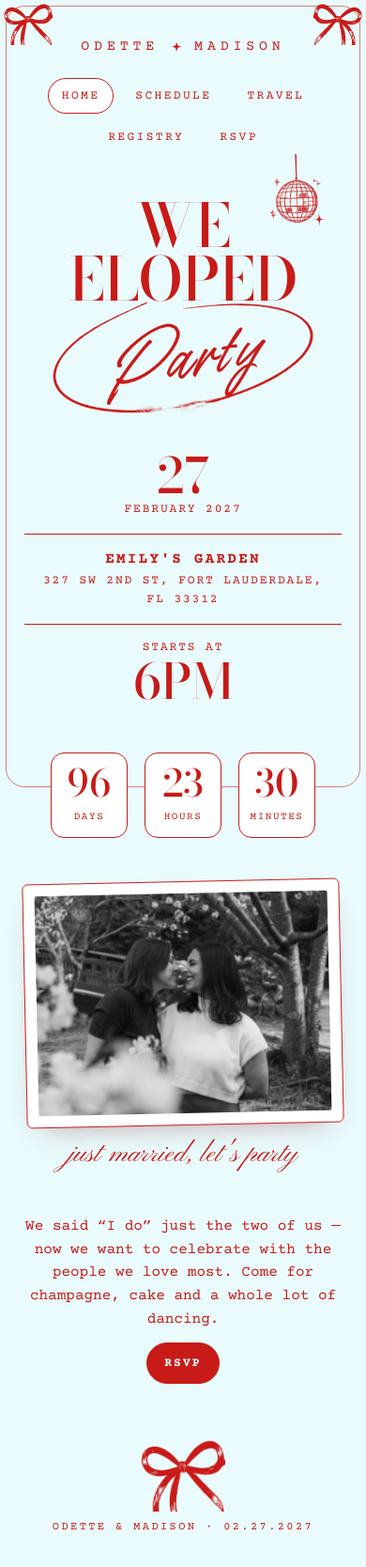
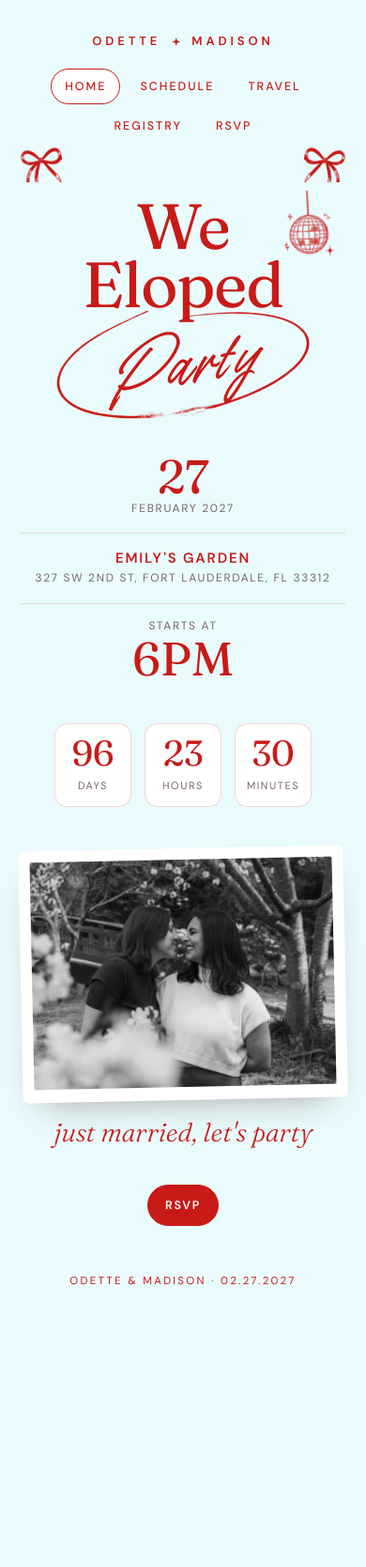
Before and after one commit to Obengochea/M-and-O-, a plain HTML site: page index.html in a window 390 px wide. Shown: the whole page at 94% size. After the commit the page ends 1444 px from the top, so only its background shows below. Drawn offline with nearby package versions, Linux system fonts and the light colour scheme.

Commit message:
Softer design: new fonts, calmer inner pages, scroll-reactive disco ball
Co-Authored-By: Claude Opus 5.5 <noreply@anthropic.com>
Claude-Session: https://claude.ai/code/session_01XDZUmWwtCE5UDyAeJEju6P

```diff
--- a/index.html
+++ b/index.html
@@ -6,36 +6,31 @@
 <title>Odette & Madison — We Eloped Party</title>
 <link rel="preconnect" href="https://fonts.googleapis.com">
 <link rel="preconnect" href="https://fonts.gstatic.com" crossorigin>
-<link href="https://fonts.googleapis.com/css2?family=Bodoni+Moda:opsz,wght@6..96,500;6..96,600&family=Courier+Prime:wght@400;700&family=Pinyon+Script&display=swap" rel="stylesheet">
+<link href="https://fonts.googleapis.com/css2?family=DM+Sans:opsz,wght@9..40,400;9..40,500;9..40,600&family=Fraunces:ital,opsz,wght,SOFT,WONK@0,9..144,300..600,0..100,0..1;1,9..144,300..600,0..100,0..1&display=swap" rel="stylesheet">
 <style>
   :root{
     --sky:#e9fbfd;
-    --sky-2:#d9f4f7;
+    --cream:#fffdf9;
     --red:#c81b18;
-    --red-soft:rgba(200,27,24,.14);
-    --ink:#7a1210;
+    --red-soft:rgba(200,27,24,.18);
+    --text:#3b2b2b;
+    --muted:#7a6464;
   }
   *{box-sizing:border-box}
-  html,body{margin:0;background:var(--sky);color:var(--red)}
-  body{font-family:"Courier Prime",ui-monospace,monospace;font-size:16px;line-height:1.55;-webkit-font-smoothing:antialiased}
+  html,body{margin:0;background:var(--sky);color:var(--text)}
+  body{font-family:"DM Sans",system-ui,sans-serif;font-size:16px;line-height:1.6;-webkit-font-smoothing:antialiased}
   a{color:var(--red)}
   img{display:block;max-width:100%}
+  .serif{font-family:"Fraunces",Georgia,serif;font-variation-settings:"SOFT" 100,"WONK" 1}
 
-  /* wavy ribbon frame */
-  .frame{position:fixed;inset:10px;border:1.5px solid var(--red);border-radius:28px;pointer-events:none;z-index:0;opacity:.55}
-  .corner{position:fixed;width:74px;z-index:1;pointer-events:none}
-  .corner.tl{top:4px;left:4px}
-  .corner.tr{top:4px;right:4px;transform:scaleX(-1)}
-  @media (max-width:640px){.corner{width:52px}.frame{inset:6px;border-radius:20px}}
-
-  .wrap{position:relative;z-index:2;max-width:900px;margin:0 auto;padding:28px 26px 80px}
+  .wrap{position:relative;max-width:920px;margin:0 auto;padding:26px 22px 70px}
 
   /* header + tabs */
-  header{text-align:center;padding-top:10px}
-  .names{letter-spacing:.32em;text-transform:uppercase;font-size:15px;display:flex;justify-content:center;gap:14px;align-items:center}
-  .star{display:inline-block;width:10px;height:10px;background:var(--red);clip-path:polygon(50% 0,62% 38%,100% 50%,62% 62%,50% 100%,38% 62%,0 50%,38% 38%)}
-  nav{display:flex;flex-wrap:wrap;justify-content:center;gap:6px 8px;margin:22px 0 6px}
-  nav a{font-family:"Courier Prime",monospace;text-transform:uppercase;letter-spacing:.18em;font-size:13px;text-decoration:none;padding:8px 14px;border:1.5px solid transparent;border-radius:999px;transition:background .2s,border-color .2s}
+  header{text-align:center;padding-top:8px}
+  .names{color:var(--red);letter-spacing:.3em;text-transform:uppercase;font-size:13px;font-weight:600;display:flex;justify-content:center;gap:12px;align-items:center}
+  .star{display:inline-block;width:9px;height:9px;background:var(--red);clip-path:polygon(50% 0,62% 38%,100% 50%,62% 62%,50% 100%,38% 62%,0 50%,38% 38%)}
+  nav{display:flex;flex-wrap:wrap;justify-content:center;gap:4px 6px;margin:18px 0 4px}
+  nav a{color:var(--red);text-transform:uppercase;letter-spacing:.16em;font-size:12.5px;font-weight:500;text-decoration:none;padding:8px 14px;border:1px solid transparent;border-radius:999px;transition:background .2s,border-color .2s}
   nav a:hover{border-color:var(--red-soft)}
   nav a[aria-current="page"]{border-color:var(--red);background:#fff}
 
@@ -43,77 +38,80 @@
   section.on{display:block}
   @keyframes fade{from{opacity:0;transform:translateY(6px)}to{opacity:1;transform:none}}
 
-  h1,h2{font-family:"Bodoni Moda",serif;font-weight:500;text-transform:uppercase;line-height:.9;margin:0;letter-spacing:-.01em}
-  h2{font-size:clamp(44px,8vw,72px);text-align:center;margin:30px 0 8px}
-  .kicker{text-align:center;text-transform:uppercase;letter-spacing:.22em;font-size:13px;margin:0 0 30px}
+  h1,h2,h3{font-family:"Fraunces",Georgia,serif;font-variation-settings:"SOFT" 100,"WONK" 1;font-weight:400;color:var(--red);margin:0;line-height:1}
+  h2{font-size:clamp(40px,7vw,60px);text-align:center;margin:26px 0 6px}
+  .kicker{text-align:center;color:var(--muted);font-size:15px;margin:0 0 28px}
+
+  /* inner pages sit on a calm cream panel */
+  .panel{background:var(--cream);border-radius:24px;padding:10px clamp(18px,4vw,40px) 36px;box-shadow:0 18px 40px -30px rgba(122,18,16,.35)}
 
   /* home */
-  .hero{position:relative;text-align:center;margin-top:20px}
-  .hero h1{font-size:clamp(64px,13vw,124px)}
-  .party{width:min(520px,82%);margin:-6px auto 0}
-  .disco{position:absolute;right:2%;top:-14px;width:clamp(80px,15vw,140px);animation:sway 6s ease-in-out infinite;transform-origin:50% 0}
+  .hero{position:relative;text-align:center;padding:34px 0 0}
+  .hero h1{font-size:clamp(68px,13vw,128px);letter-spacing:-.02em;line-height:.92}
+  .party{width:min(480px,78%);margin:-4px auto 0}
+  .bow{position:absolute;top:0;width:clamp(48px,8vw,70px);pointer-events:none}
+  .bow.l{left:0}.bow.r{right:0;transform:scaleX(-1)}
+  .disco-wrap{position:absolute;right:9%;top:6px;width:clamp(76px,13vw,128px);transform-origin:50% 0;animation:sway 6s ease-in-out infinite}
+  .disco{transform-origin:50% 0;transition:transform .25s ease-out,filter .25s ease-out;will-change:transform}
   @keyframes sway{0%,100%{transform:rotate(-3deg)}50%{transform:rotate(3deg)}}
-  .candles{position:absolute;left:1%;top:60px;width:clamp(56px,10vw,96px)}
-  @media (max-width:640px){.candles{display:none}.disco{width:58px;top:-48px;right:6%}.hero{margin-top:46px}}
+  .candles{position:absolute;left:8%;top:90px;width:clamp(56px,9vw,88px)}
+  @media (max-width:640px){.candles{display:none}.disco-wrap{width:54px;top:46px;right:4%}.hero{padding-top:52px}.bow{width:44px}}
+  @media (prefers-reduced-motion:reduce){.disco-wrap{animation:none}.disco{transition:none}}
 
-  .infobar{display:grid;grid-template-columns:1fr 1.4fr 1fr;align-items:center;margin:34px auto 0;max-width:720px;text-align:center}
+  .infobar{display:grid;grid-template-columns:1fr 1.4fr 1fr;align-items:center;margin:30px auto 0;max-width:700px;text-align:center}
   .infobar>div{padding:6px 14px}
-  .infobar>div+div{border-left:1.5px solid var(--red)}
-  .big{font-family:"Bodoni Moda",serif;font-size:52px;line-height:1}
-  .small{text-transform:uppercase;letter-spacing:.14em;font-size:13px}
-  .venue{font-weight:700;letter-spacing:.14em;text-transform:uppercase;font-size:16px}
-  @media (max-width:640px){.infobar{grid-template-columns:1fr}.infobar>div+div{border-left:0;border-top:1.5px solid var(--red);margin-top:10px;padding-top:14px}}
+  .infobar>div+div{border-left:1px solid var(--red-soft)}
+  .big{font-family:"Fraunces",Georgia,serif;font-variation-settings:"SOFT" 100,"WONK" 1;color:var(--red);font-size:50px;line-height:1}
+  .small{text-transform:uppercase;letter-spacing:.14em;font-size:12px;color:var(--muted)}
+  .venue{font-weight:600;letter-spacing:.12em;text-transform:uppercase;font-size:15px;color:var(--red)}
+  @media (max-width:640px){.infobar{grid-template-columns:1fr}.infobar>div+div{border-left:0;border-top:1px solid var(--red-soft);margin-top:10px;padding-top:14px}}
 
-  .photo{margin:46px auto 0;max-width:760px;padding:12px;background:#fff;border:1.5px solid var(--red);border-radius:6px;transform:rotate(-1.2deg);box-shadow:0 14px 30px -18px rgba(122,18,16,.45)}
+  .photo{margin:44px auto 0;max-width:740px;padding:12px 12px 14px;background:#fff;border-radius:6px;transform:rotate(-1.2deg);box-shadow:0 18px 36px -22px rgba(60,20,20,.45)}
   .photo img{filter:grayscale(1) contrast(1.02);border-radius:2px}
-  .caption{font-family:"Pinyon Script",cursive;font-size:30px;text-align:center;margin-top:8px;color:var(--red)}
+  .caption{font-family:"Fraunces",Georgia,serif;font-style:italic;font-variation-settings:"SOFT" 100,"WONK" 1;font-weight:300;font-size:28px;text-align:center;margin-top:12px;color:var(--red)}
 
-  .countdown{display:flex;justify-content:center;gap:18px;margin:44px 0 0;flex-wrap:wrap}
-  .countdown div{min-width:82px;text-align:center;border:1.5px solid var(--red);border-radius:14px;padding:10px 6px;background:#fff}
-  .countdown b{display:block;font-family:"Bodoni Moda",serif;font-size:40px;font-weight:500;line-height:1.1}
-  .countdown span{text-transform:uppercase;letter-spacing:.14em;font-size:11px}
-
-  .story{max-width:560px;margin:40px auto 0;text-align:center}
+  .countdown{display:flex;justify-content:center;gap:14px;margin:38px 0 0;flex-wrap:wrap}
+  .countdown div{min-width:82px;text-align:center;border:1px solid var(--red-soft);border-radius:14px;padding:10px 6px;background:#fff}
+  .countdown b{display:block;font-family:"Fraunces",Georgia,serif;font-variation-settings:"SOFT" 100,"WONK" 1;font-weight:400;color:var(--red);font-size:38px;line-height:1.1}
+  .countdown span{text-transform:uppercase;letter-spacing:.14em;font-size:11px;color:var(--muted)}
+  .center{text-align:center}
 
   /* schedule */
-  .timeline{max-width:620px;margin:0 auto;position:relative}
-  .timeline:before{content:"";position:absolute;left:112px;top:8px;bottom:8px;border-left:1.5px dashed var(--red)}
-  .ev{display:grid;grid-template-columns:96px 1fr;gap:34px;padding:16px 0;position:relative}
-  .ev:after{content:"";position:absolute;left:105px;top:24px;width:14px;height:14px;background:var(--red);clip-path:polygon(50% 0,62% 38%,100% 50%,62% 62%,50% 100%,38% 62%,0 50%,38% 38%)}
-  .ev .t{font-family:"Bodoni Moda",serif;font-size:28px;text-align:right;line-height:1.1}
-  .ev h3{margin:0;font-family:"Courier Prime",monospace;text-transform:uppercase;letter-spacing:.14em;font-size:16px}
-  .ev p{margin:4px 0 0;color:var(--ink)}
-  .cake{width:min(300px,70%);margin:30px auto 0}
-  .note{max-width:620px;margin:26px auto 0;text-align:center;border:1.5px solid var(--red);border-radius:14px;padding:14px 18px;background:#fff}
+  .timeline{max-width:600px;margin:0 auto;position:relative}
+  .timeline:before{content:"";position:absolute;left:104px;top:10px;bottom:10px;border-left:1px dashed var(--red-soft)}
+  .ev{display:grid;grid-template-columns:88px 1fr;gap:34px;padding:14px 0;position:relative}
+  .ev:after{content:"";position:absolute;left:98px;top:22px;width:13px;height:13px;background:var(--red);clip-path:polygon(50% 0,62% 38%,100% 50%,62% 62%,50% 100%,38% 62%,0 50%,38% 38%)}
+  .ev .t{font-family:"Fraunces",Georgia,serif;font-variation-settings:"SOFT" 100,"WONK" 1;color:var(--red);font-size:26px;text-align:right;line-height:1.1}
+  .ev h3{font-family:"DM Sans",sans-serif;font-variation-settings:normal;font-weight:600;text-transform:uppercase;letter-spacing:.12em;font-size:14px;color:var(--text);margin-top:4px}
+  .ev p{margin:4px 0 0;color:var(--muted)}
+  .note{max-width:600px;margin:24px auto 0;text-align:center;border:1px solid var(--red-soft);border-radius:14px;padding:14px 18px;background:#fff}
+  .note b{color:var(--red);letter-spacing:.1em;font-size:13px}
+  .art{width:120px;margin:28px auto 0;opacity:.9}
 
   /* cards */
-  .cards{display:grid;grid-template-columns:repeat(auto-fit,minmax(230px,1fr));gap:18px}
-  .card{background:#fff;border:1.5px solid var(--red);border-radius:16px;padding:20px 20px 22px;position:relative}
-  .card h3{margin:0 0 6px;font-family:"Bodoni Moda",serif;font-weight:500;text-transform:uppercase;font-size:26px;line-height:1}
-  .card p{margin:6px 0;color:var(--ink)}
-  .card .tag{text-transform:uppercase;letter-spacing:.16em;font-size:11px;color:var(--red)}
-  .btn{display:inline-flex;align-items:center;gap:8px;margin-top:12px;font-family:"Courier Prime",monospace;font-weight:700;text-transform:uppercase;letter-spacing:.16em;font-size:13px;padding:11px 18px;border-radius:999px;border:1.5px solid var(--red);background:var(--red);color:#fff;text-decoration:none;cursor:pointer}
+  .cards{display:grid;grid-template-columns:repeat(auto-fit,minmax(230px,1fr));gap:16px}
+  .card{background:#fff;border:1px solid #f1dcd9;border-radius:16px;padding:20px 20px 22px}
+  .card h3{font-size:26px;margin:0 0 6px}
+  .card p{margin:6px 0;color:var(--text)}
+  .card .tag{text-transform:uppercase;letter-spacing:.16em;font-size:11px;font-weight:600;color:var(--red);margin-bottom:6px}
+  .btn{display:inline-flex;align-items:center;gap:8px;margin-top:12px;font-family:"DM Sans",sans-serif;font-weight:600;text-transform:uppercase;letter-spacing:.14em;font-size:12.5px;padding:11px 18px;border-radius:999px;border:1px solid var(--red);background:var(--red);color:#fff;text-decoration:none;cursor:pointer}
   .btn.ghost{background:transparent;color:var(--red)}
   .btn[aria-disabled="true"]{opacity:.45;pointer-events:none}
-  .glasses{width:min(220px,55%);margin:34px auto 0}
+  .sub{font-size:clamp(30px,5vw,40px)!important;margin-top:40px!important}
 
   /* rsvp */
-  .rsvp{display:grid;grid-template-columns:1fr 1fr;gap:30px;align-items:center;max-width:820px;margin:0 auto}
+  .rsvp{display:grid;grid-template-columns:1fr 1fr;gap:30px;align-items:center;max-width:800px;margin:0 auto}
   .rsvp .photo{margin:0;transform:rotate(1.5deg)}
   .rsvp-box{text-align:center}
-  .rsvp-box .deadline{font-family:"Bodoni Moda",serif;font-size:34px;line-height:1.05;margin:8px 0 14px}
+  .rsvp-box .deadline{font-family:"Fraunces",Georgia,serif;font-variation-settings:"SOFT" 100,"WONK" 1;color:var(--red);font-size:34px;line-height:1.1;margin:8px 0 14px}
   @media (max-width:700px){.rsvp{grid-template-columns:1fr}}
 
-  footer{text-align:center;margin-top:60px;letter-spacing:.2em;text-transform:uppercase;font-size:12px}
-  footer img{width:90px;margin:0 auto 8px}
-  .toast{position:fixed;left:50%;bottom:26px;transform:translateX(-50%);background:var(--red);color:#fff;padding:10px 18px;border-radius:999px;font-size:13px;letter-spacing:.1em;opacity:0;transition:opacity .25s;z-index:9}
+  footer{text-align:center;margin-top:50px;letter-spacing:.2em;text-transform:uppercase;font-size:11.5px;color:var(--red)}
+  .toast{position:fixed;left:50%;bottom:26px;transform:translateX(-50%);background:var(--red);color:#fff;padding:10px 18px;border-radius:999px;font-size:13px;letter-spacing:.06em;opacity:0;transition:opacity .25s;z-index:9}
   .toast.show{opacity:1}
 </style>
 </head>
 <body>
-<div class="frame" aria-hidden="true"></div>
-<img class="corner tl" src="img/bow.png" alt="" aria-hidden="true">
-<img class="corner tr" src="img/bow.png" alt="" aria-hidden="true">
 
 <div class="wrap">
   <header>
@@ -130,8 +128,10 @@
   <!-- HOME -->
   <section id="home">
     <div class="hero">
-      <img class="disco" src="img/disco.png" alt="">
-      <img class="candles" src="img/candles.png" alt="">
+      <img class="bow l" src="img/bow.png" alt="" aria-hidden="true">
+      <img class="bow r" src="img/bow.png" alt="" aria-hidden="true">
+      <div class="disco-wrap" aria-hidden="true"><img class="disco" id="disco" src="img/disco.png" alt=""></div>
+      <img class="candles" src="img/candles.png" alt="" aria-hidden="true">
       <h1>We<br>Eloped</h1>
       <img class="party" src="img/party.png" alt="Party">
     </div>
@@ -153,21 +153,20 @@
     </figure>
     <div class="caption">just married, let's party</div>
 
-    <p class="story" data-f="story"></p>
-    <div style="text-align:center"><a class="btn" href="#rsvp">RSVP</a></div>
+    <div class="center" style="margin-top:22px"><a class="btn" href="#rsvp">RSVP</a></div>
   </section>
 
   <!-- SCHEDULE -->
-  <section id="schedule">
+  <section id="schedule"><div class="panel">
     <h2>Schedule</h2>
     <p class="kicker"><span data-f="dateLong"></span> · <span data-f="venueName"></span></p>
     <div class="timeline" id="timeline"></div>
     <div class="note"><b>DRESS CODE:</b> <span data-f="dressCode"></span></div>
-    <img class="cake" src="img/cake.png" alt="">
-  </section>
+    <img class="art" src="img/cake.png" alt="" aria-hidden="true">
+  </div></section>
 
   <!-- TRAVEL -->
-  <section id="travel">
+  <section id="travel"><div class="panel">
     <h2>Travel</h2>
     <p class="kicker">See you in Fort Lauderdale</p>
     <div class="cards">
@@ -189,21 +188,21 @@
         <p data-f="parking"></p>
       </div>
     </div>
-    <h2 style="font-size:clamp(34px,6vw,48px);margin-top:46px">Where to stay</h2>
+    <h2 class="sub">Where to stay</h2>
     <p class="kicker" data-f="hotelNote"></p>
     <div class="cards" id="hotels"></div>
-    <img class="glasses" src="img/glasses.png" alt="">
-  </section>
+    <img class="art" src="img/glasses.png" alt="" aria-hidden="true" style="width:96px">
+  </div></section>
 
   <!-- REGISTRY -->
-  <section id="registry">
+  <section id="registry"><div class="panel">
     <h2>Registry</h2>
     <p class="kicker" data-f="registryNote"></p>
     <div class="cards" id="registryCards"></div>
-  </section>
+  </div></section>
 
   <!-- RSVP -->
-  <section id="rsvp">
+  <section id="rsvp"><div class="panel">
     <h2>RSVP</h2>
     <p class="kicker">Kindly reply so we save you a spot on the dance floor</p>
     <div class="rsvp">
@@ -215,10 +214,9 @@
         <p style="margin-top:22px" data-f="rsvpAlt"></p>
       </div>
     </div>
-  </section>
+  </div></section>
 
   <footer>
-    <img src="img/bow.png" alt="" aria-hidden="true">
     Odette & Madison · <span data-f="dateMonthShort"></span>
   </footer>
 </div>
@@ -236,7 +234,6 @@ const CONFIG = {
   venueName: "Emily's Garden",
   venueAddress: "327 SW 2nd St, Fort Lauderdale, FL 33312",
   venueAddressFull: "327 SW 2nd St, Fort Lauderdale, FL 33312",
-  story: "We said “I do” just the two of us — now we want to celebrate with the people we love most. Come for champagne, cake and a whole lot of dancing.",
   dressCode: "[Cocktail chic — a pop of red welcome]",
   schedule: [
     { time: "6:00", title: "Welcome & cocktails", text: "[Champagne on arrival, mingling in the garden]" },
@@ -307,6 +304,20 @@ function route(){
   window.scrollTo(0, 0);
 }
 addEventListener("hashchange", route); route();
+
+// disco ball swings and catches the light as you scroll
+const disco = document.getElementById("disco");
+const calm = matchMedia("(prefers-reduced-motion: reduce)").matches;
+let ticking = false;
+function spin(){
+  const y = window.scrollY;
+  const swing = Math.sin(y / 90) * 14;
+  const glint = 1 + 0.18 * Math.abs(Math.sin(y / 45));
+  disco.style.transform = `rotate(${swing.toFixed(2)}deg)`;
+  disco.style.filter = `brightness(${glint.toFixed(3)})`;
+  ticking = false;
+}
+if (disco && !calm) addEventListener("scroll", () => { if (!ticking) { ticking = true; requestAnimationFrame(spin); } }, { passive: true });
 </script>
 </body>
 </html>
```
Also changed, not shown: img/candles.png.
